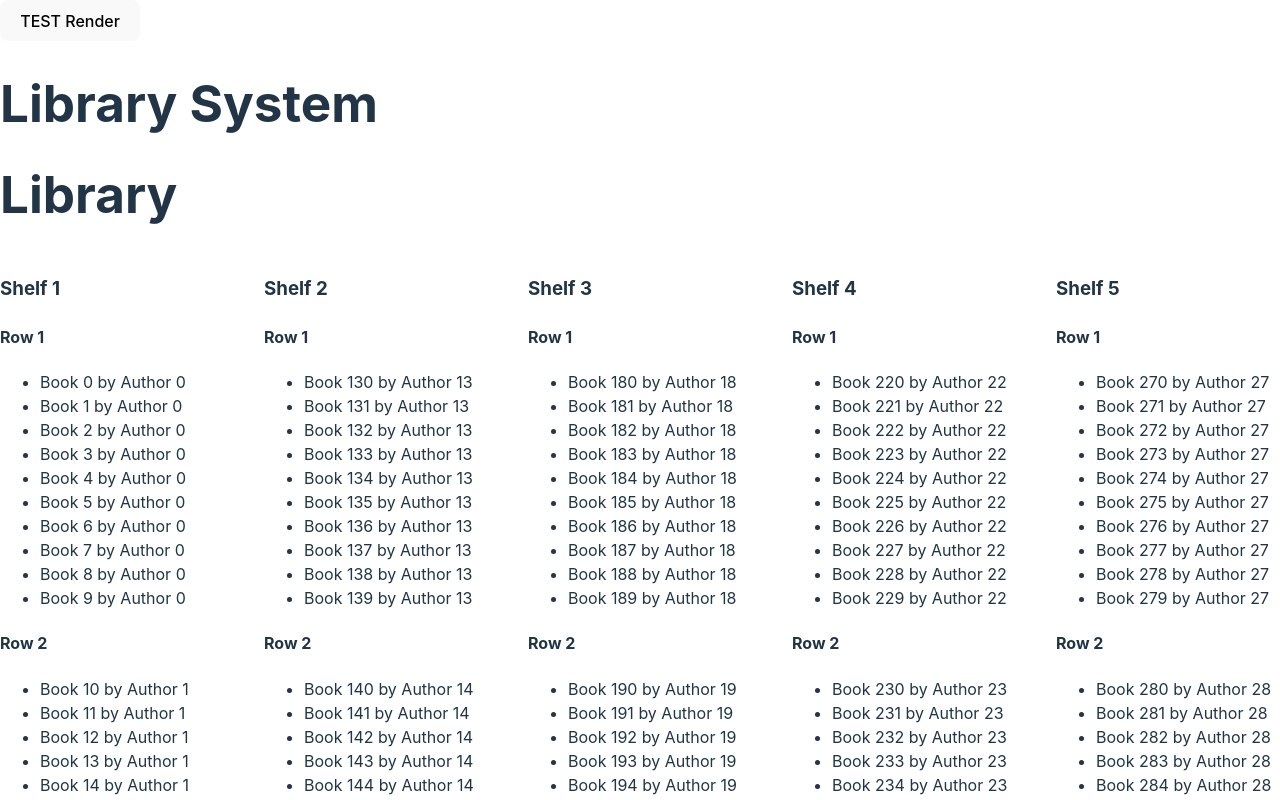
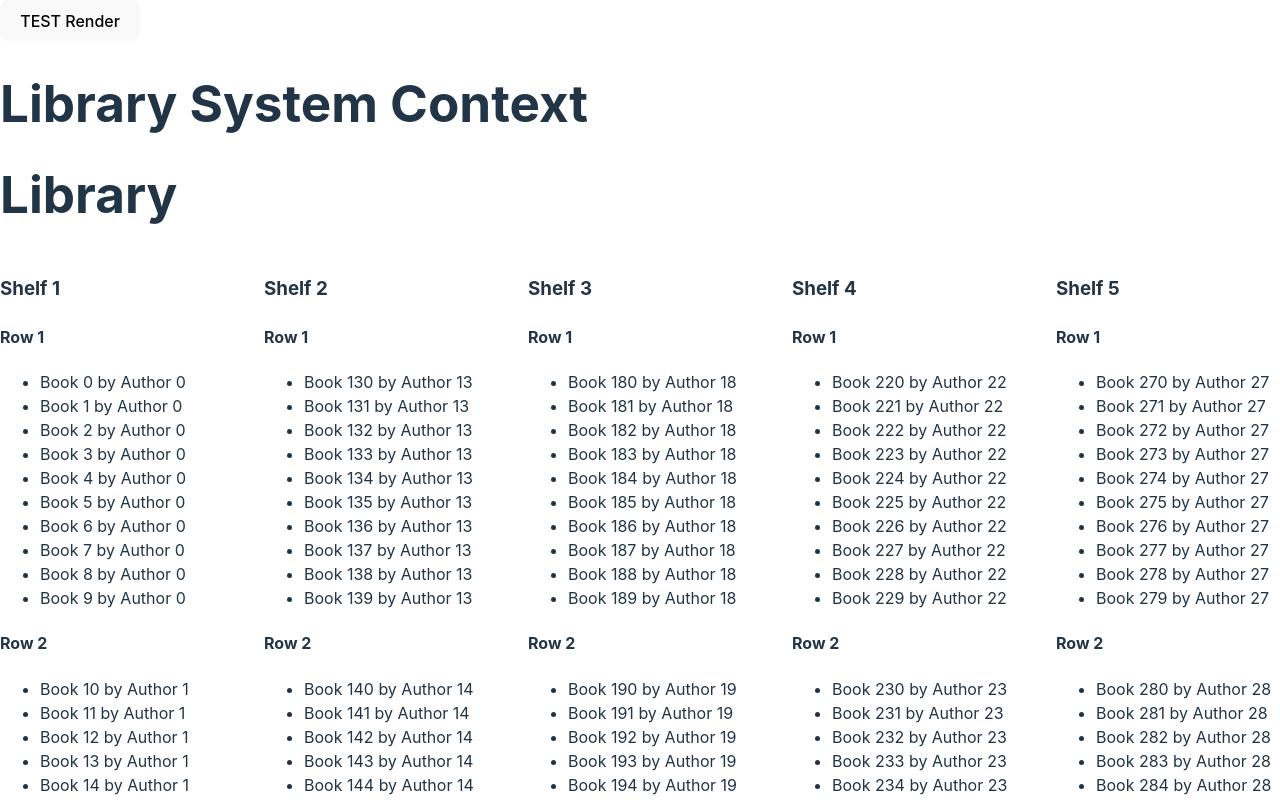
Before and after one commit to Buterbrod-iku/libraryLearning, a React (Vite) app in the folder libraryContext/: page / in a window 1280 px wide. Shown: the top 800 px of the page. Built offline with nearby package versions, Linux system fonts and the light colour scheme.

Commit message:
fix: name page context | context

```diff
--- a/libraryContext/src/App.tsx
+++ b/libraryContext/src/App.tsx
@@ -10,7 +10,7 @@ const App = () => {
         <LibraryProvider>
             <div>
                 <TestRender />
-                <h1>Library System</h1>
+                <h1>Library System Context</h1>
                 <Library />
                 <hr/>
                 <Librarian />
```
